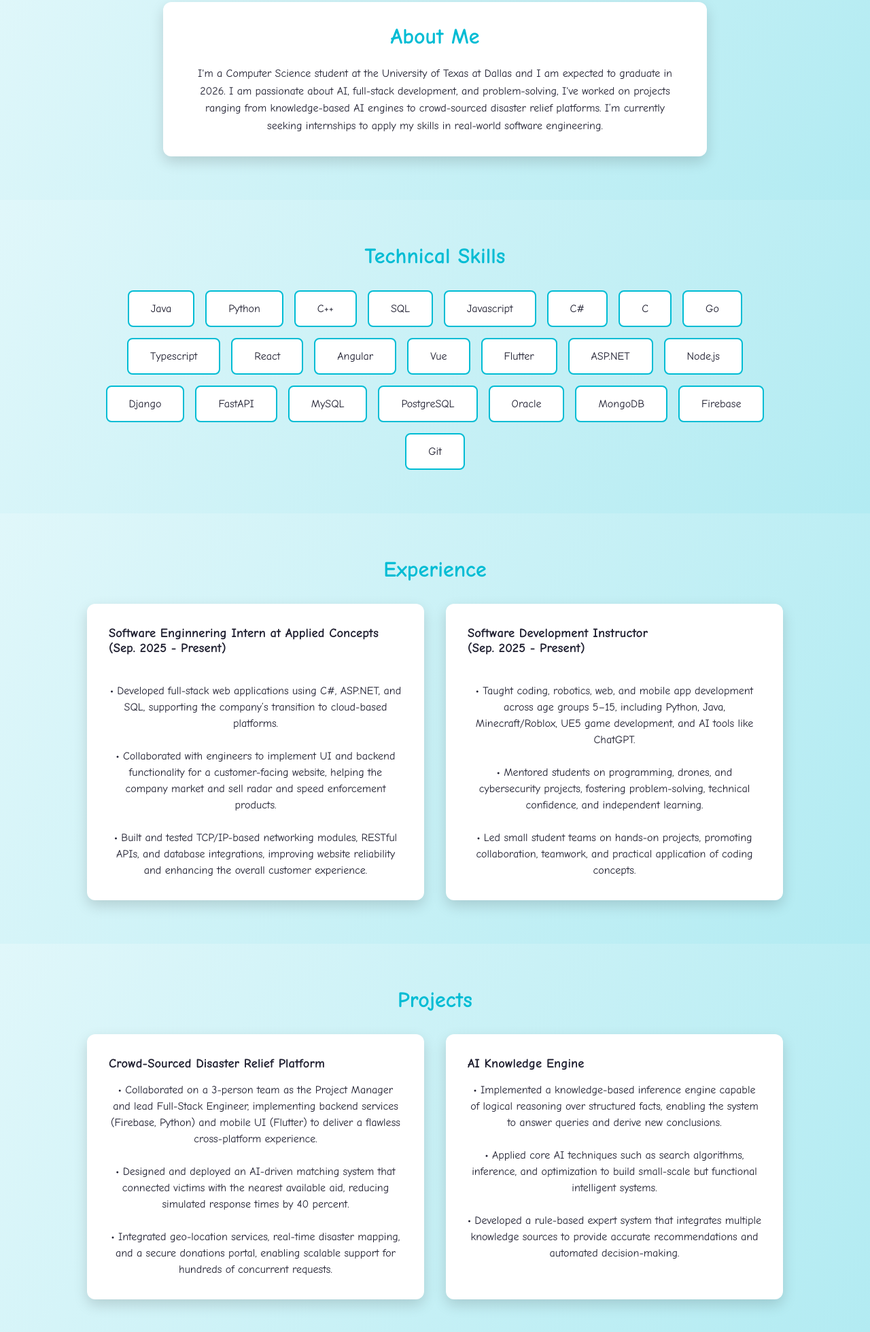
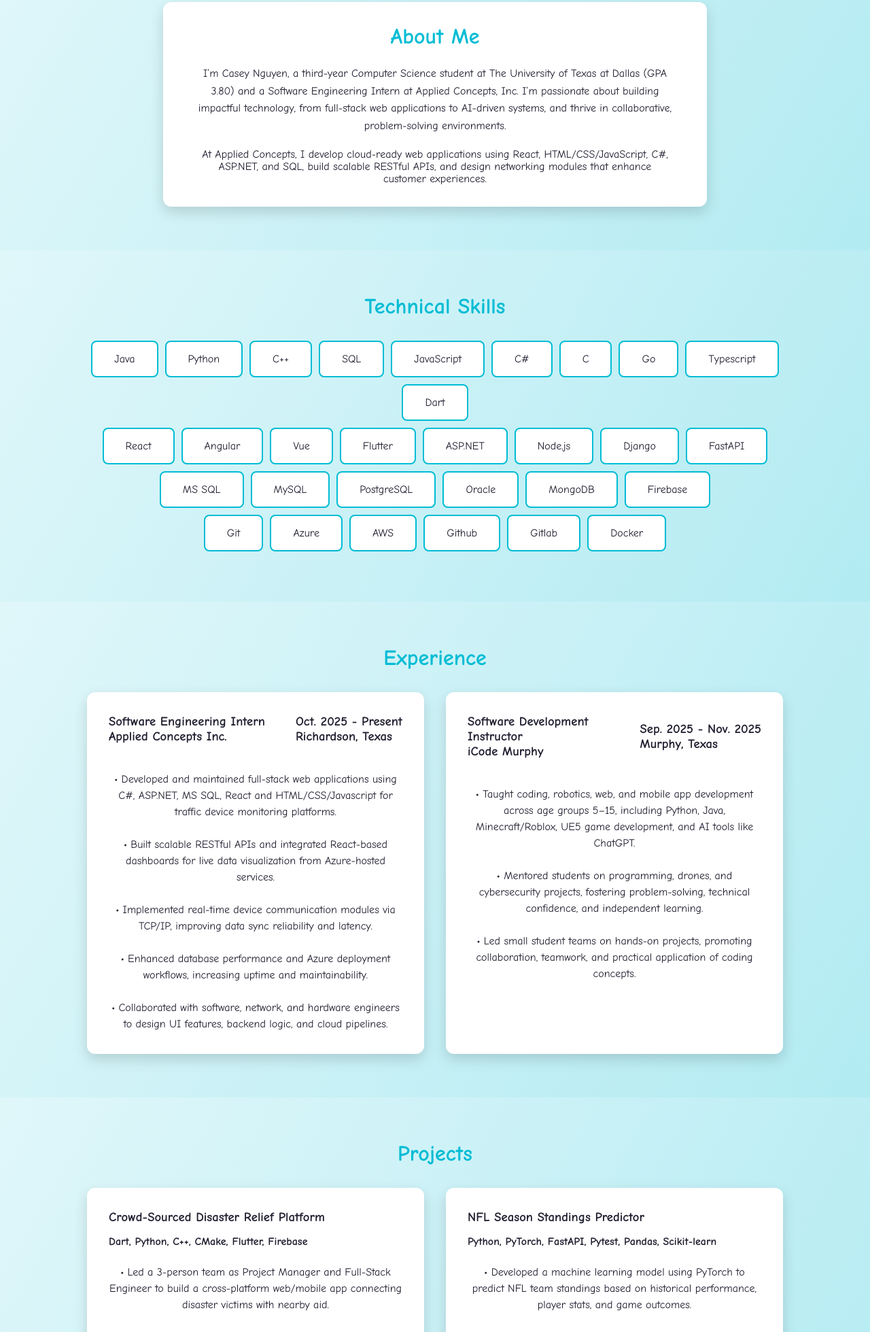
Before and after one commit to ceenguyen05/Personal-Website-Portfolio, a plain HTML site: page index.html in a window 1280 px wide. Shown: the part 841-2800 px from the top of the page at 68% size. Drawn offline with Linux system fonts and the light colour scheme.

Commit message:
updated 10/23/2025

```diff
--- a/index.html
+++ b/index.html
@@ -25,8 +25,8 @@
     <section id="hero">
         <div class="hero-text">
             <h2>Hello! I am Casey Nguyen</h2>
-      <p>Aspiring Software Engineer | UTD CS Student (GPA 3.75)</p>
-      <a href="CaseyNguyenResume.pdf" class="btn" download>Download Resume</a>
+            <p>Aspiring Software Engineer | UTD CS Student (GPA 3.80)</p>
+            <a href="CaseyNguyenResume.pdf" class="btn" download>View Resume</a>
         </div>
     </section>
 
@@ -34,28 +34,40 @@
     <section id="about">
         <div class="about-card">
             <h2>About Me</h2>
-            <p>
-    I'm a Computer Science student at the University of Texas at Dallas and I am expected to graduate in 2026.
-      I am passionate about AI, full-stack development, and problem-solving, I've worked on projects ranging
-      from knowledge-based AI engines to crowd-sourced disaster relief platforms.
-      I’m currently seeking internships to apply my skills in real-world software engineering.
+            <p style="margin-bottom: 20px;">
+                I’m Casey Nguyen, a third-year Computer Science student at The University of Texas at
+                Dallas (GPA 3.80) and a Software Engineering Intern at Applied Concepts, Inc.
+                I’m passionate about building impactful technology, from full-stack web applications
+                to AI-driven systems, and thrive in collaborative, problem-solving environments.
             </p>
+            At Applied Concepts, I develop cloud-ready web applications using React, HTML/CSS/JavaScript,
+            C#, ASP.NET, and SQL, build scalable RESTful APIs, and design networking modules that enhance
+            customer experiences.
+            </p>
+
         </div>
     </section>
 
     <!-- Skills -->
     <section id="skills">
         <h2>Technical Skills</h2>
+
+        <!-- Programming Languages -->
         <div class="skills-grid">
             <div class="skill-card">Java</div>
             <div class="skill-card">Python</div>
             <div class="skill-card">C++</div>
             <div class="skill-card">SQL</div>
-      <div class="skill-card">Javascript</div>
+            <div class="skill-card">JavaScript</div>
             <div class="skill-card">C#</div>
             <div class="skill-card">C</div>
             <div class="skill-card">Go</div>
             <div class="skill-card">Typescript</div>
+            <div class="skill-card">Dart</div>
+        </div>
+
+        <!-- Frameworks -->
+        <div class="skills-grid">
             <div class="skill-card">React</div>
             <div class="skill-card">Angular</div>
             <div class="skill-card">Vue</div>
@@ -64,33 +76,64 @@
             <div class="skill-card">Node.js</div>
             <div class="skill-card">Django</div>
             <div class="skill-card">FastAPI</div>
+        </div>
+
+        <!-- Databases -->
+        <div class="skills-grid">
+            <div class="skill-card">MS SQL</div>
             <div class="skill-card">MySQL</div>
             <div class="skill-card">PostgreSQL</div>
             <div class="skill-card">Oracle</div>
             <div class="skill-card">MongoDB</div>
             <div class="skill-card">Firebase</div>
+        </div>
+
+        <!-- Tools -->
+        <div class="skills-grid">
             <div class="skill-card">Git</div>
+            <div class="skill-card">Azure</div>
+            <div class="skill-card">AWS</div>
+            <div class="skill-card">Github</div>
+            <div class="skill-card">Gitlab</div>
+            <div class="skill-card">Docker</div>
         </div>
     </section>
+
 
     <!-- Experience -->
     <section id="experience">
         <h2>Experience</h2>
         <div class="timeline">
             <div class="timeline-item">
-        <h3>Software Enginnering Intern at Applied Concepts<br>(Sep. 2025 - Present)</h3>
-        <p> <br>
-          • Developed full-stack web applications using C#, ASP.NET, and SQL, supporting the company’s transition to cloud-based
-          platforms. <br><br>
-          • Collaborated with engineers to implement UI and backend functionality for a customer-facing website, helping the
-          company market and sell radar and speed enforcement products. <br><br>
-          • Built and tested TCP/IP-based networking modules, RESTful APIs, and database integrations, improving website
-          reliability and enhancing the overall customer experience.
+                <!--
+                PSEUDOCODE / PLAN:
+                1. Detect unclosed <span> tag inside the <h3>.
+                2. Close the first <span> before starting the next <span class="location">.
+                3. Preserve content and line breaks with <br /> as intended.
+                4. Output corrected HTML snippet for insertion into index.html.
+                -->
+
+                <h3 class="job-line">
+                    <span>Software Engineering Intern <br /> Applied Concepts Inc.</span>
+                    <span class="location"> Oct. 2025 - Present <br /> Richardson, Texas</span>
+                </h3>
+                <p>
+                    <br>
+                    • Developed and maintained full-stack web applications using C#, ASP.NET, MS SQL, React and HTML/CSS/Javascript for
+                    traffic device monitoring platforms. <br /><br />
+                    • Built scalable RESTful APIs and integrated React-based dashboards for live data visualization from Azure-hosted services. <br /><br />
+                    • Implemented real-time device communication modules via TCP/IP, improving data sync reliability and latency. <br /><br />
+                    • Enhanced database performance and Azure deployment workflows, increasing uptime and maintainability. <br /><br />
+                    • Collaborated with software, network, and hardware engineers to design UI features, backend logic, and cloud pipelines.
                 </p>
             </div>
             <div class="timeline-item">
-        <h3>Software Development Instructor <br> (Sep. 2025 - Present)</h3>
-        <p><br>
+                <h3 class="job-line">
+                    <span>Software Development Instructor <br> iCode Murphy</span>
+                    <span class="location"> Sep. 2025 - Nov. 2025 <br /> Murphy, Texas</span>
+                </h3>
+                <p>
+                    <br>
                     • Taught coding, robotics, web, and mobile app development across age groups 5–15, including Python, Java,
                     Minecraft/Roblox, UE5 game development, and AI tools like ChatGPT.<br><br>
                     • Mentored students on programming, drones, and cybersecurity projects, fostering problem-solving, technical
@@ -108,23 +151,27 @@
         <div class="project-grid">
             <div class="project-card">
                 <h3>Crowd-Sourced Disaster Relief Platform</h3>
-        <p>
-          • Collaborated on a 3-person team as the Project Manager and lead Full-Stack Engineer, implementing backend
-            services (Firebase, Python) and mobile UI (Flutter) to deliver a flawless cross-platform experience.<br><br>
-          • Designed and deployed an AI-driven matching system that connected victims with the nearest available aid,
-          reducing simulated response times by 40 percent.<br><br>
-          • Integrated geo-location services, real-time disaster mapping, and a secure donations portal, enabling scalable
-          support for hundreds of concurrent requests.
+                <h4>Dart, Python, C++, CMake, Flutter, Firebase</h4>
+                <p> <br />
+                    • Led a 3-person team as Project Manager and Full-Stack Engineer to build a cross-platform web/mobile app connecting
+                    disaster victims with nearby aid.<br><br>
+                    • Designed AI-driven matching and real-time mapping features, cutting simulated response times by 40%. <br><br>
+                    • Integrated geo-location, donation portals, and offline data sync to ensure reliability during outages. <br><br>
+                    • Implemented robust data synchronization between cloud storage and mobile clients, improving reliability and ensuring
+                    offline accessibility during network disruptions. <br><br>
+                    • Coordinated code reviews, CI/CD pipelines, and agile sprints for production-ready releases.
                 </p>
             </div>
             <div class="project-card">
-        <h3>AI Knowledge Engine</h3>
-        <p>
-          • Implemented a knowledge-based inference engine capable of logical reasoning over structured facts, enabling the
-          system to answer queries and derive new conclusions.<br><br>
-          • Applied core AI techniques such as search algorithms, inference, and optimization to build small-scale but
-          functional intelligent systems.<br><br>
-          • Developed a rule-based expert system that integrates multiple knowledge sources to provide accurate recommendations and automated decision-making.
+                <h3>NFL Season Standings Predictor</h3>
+                <h4>Python, PyTorch, FastAPI, Pytest, Pandas, Scikit-learn</h4>
+                <p> <br />
+                    • Developed a machine learning model using PyTorch to predict NFL team standings based on historical performance,
+                    player stats, and game outcomes. <br><br>
+                    • Built a FastAPI backend to expose prediction endpoints for interactive querying and real-time analysis. <br><br>
+                    • Implemented Pytest for unit and integration testing of data processing pipelines, model inference, and API endpoints. <br><br>
+                    • Performed feature engineering and data preprocessing with Pandas to improve model accuracy by 15%. <br><br>
+                    • Visualized predicted vs. actual standings using Matplotlib/Seaborn for performance insights and reporting.
                 </p>
             </div>
         </div>
--- a/style.css
+++ b/style.css
@@ -163,7 +163,8 @@ section p {
   display: flex;
   flex-wrap: wrap;
   justify-content: center;
-  gap: 1rem;
+  gap: 10px;
+  margin-bottom: 10px;
 }
 
 .skill-card {
@@ -307,3 +308,14 @@ section p {
   opacity: 1;
   transform: translateY(0);
 }
+
+.job-line {
+    display: flex;
+    justify-content: space-between; /* pushes items to opposite sides */
+    align-items: center; /* vertical alignment */
+}
+
+.job-line .location {
+        white-space: nowrap; /* prevents line break */
+        font-weight: inherit; /* optional styling */
+ }
```
Also changed, not shown: 2 other files. Lines whose indentation alone changed are shown as unchanged.
